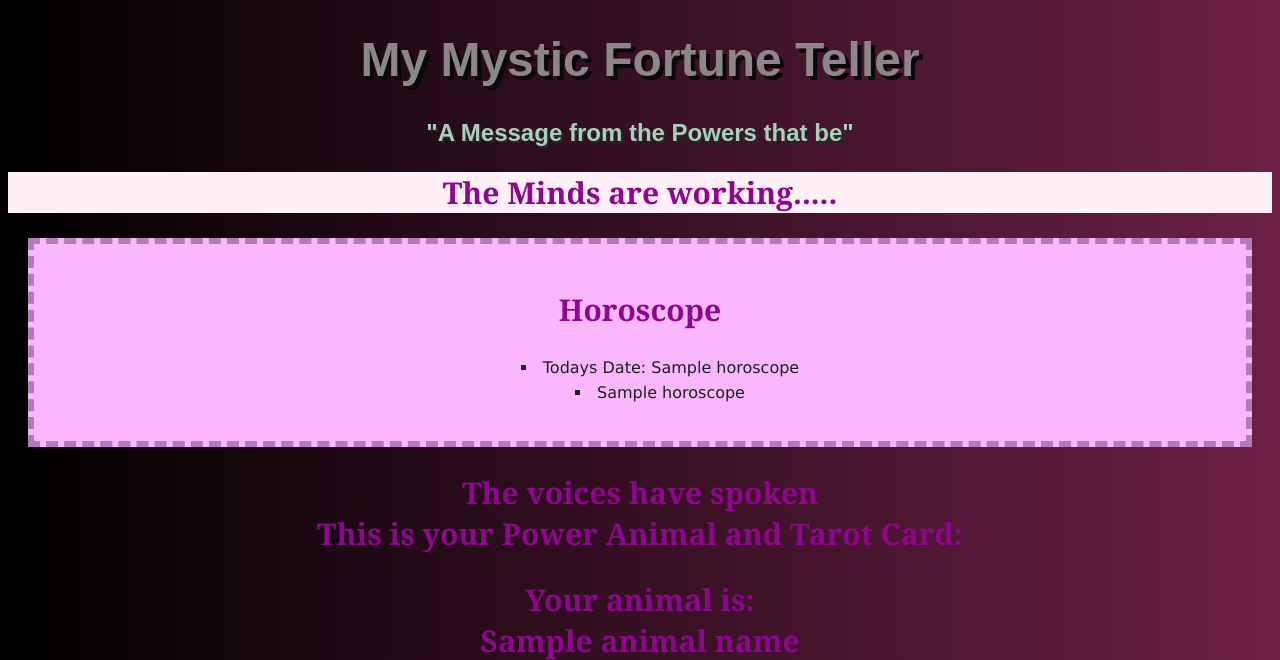
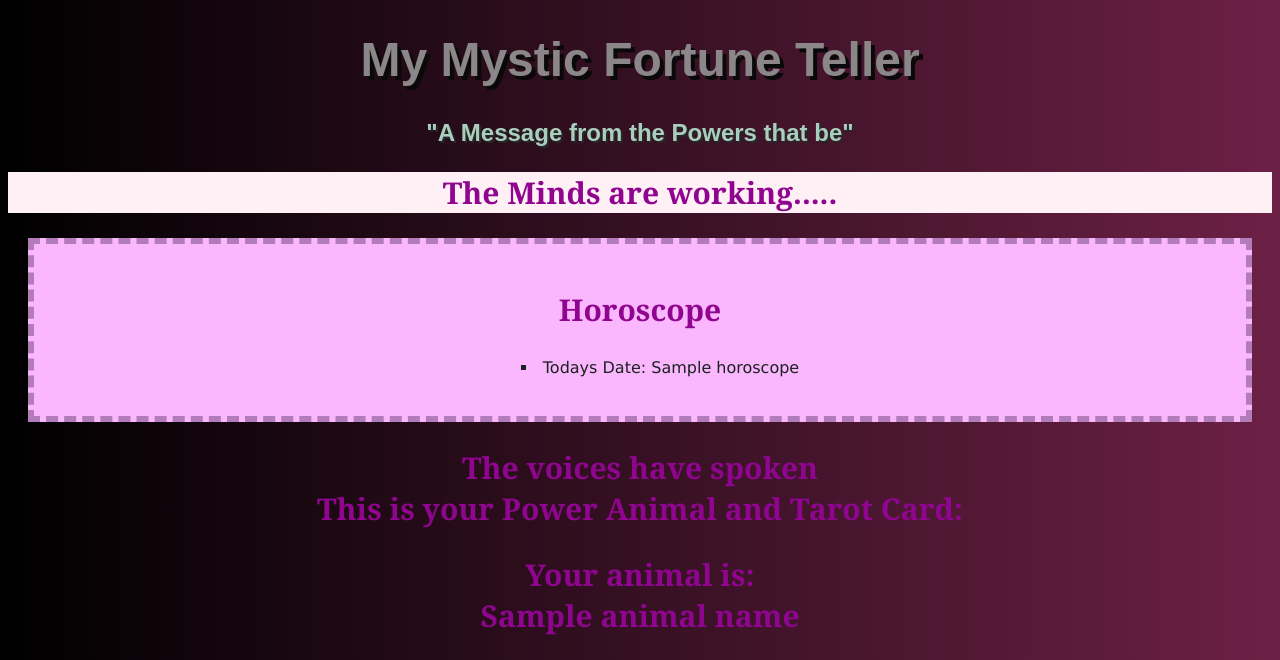
Before and after one commit to Stewtec612/project_3--api-jordan-stewart-noelle-sif, a Flask app: template templates/results.html in a window 1280 px wide. Shown: the top 660 px of the page. Run offline with Flask 2, Linux system fonts and the light colour scheme; the template is opened without the code that fills it: most values are stand-ins (such as "Sample title", 1, 10 or a date in 2020); grey boxes marked "Sample" are stand-in pictures.

Commit message:
changes fixed

```diff
--- a/templates/results.html
+++ b/templates/results.html
@@ -24,7 +24,7 @@
         <h2>Horoscope</h2>
             <ul>
                 <li>Todays Date: {{ horoscope[0]}} </li>
-                <li id="horoscope:"> {{ horoscope[1] }}</li> <!--Only 1 element per ID -->
+            <!--    <li id="horoscope:"> {{ horoscope[1] }}</li> Only 1 element per ID -->
 
             </ul>
     </div>
```
